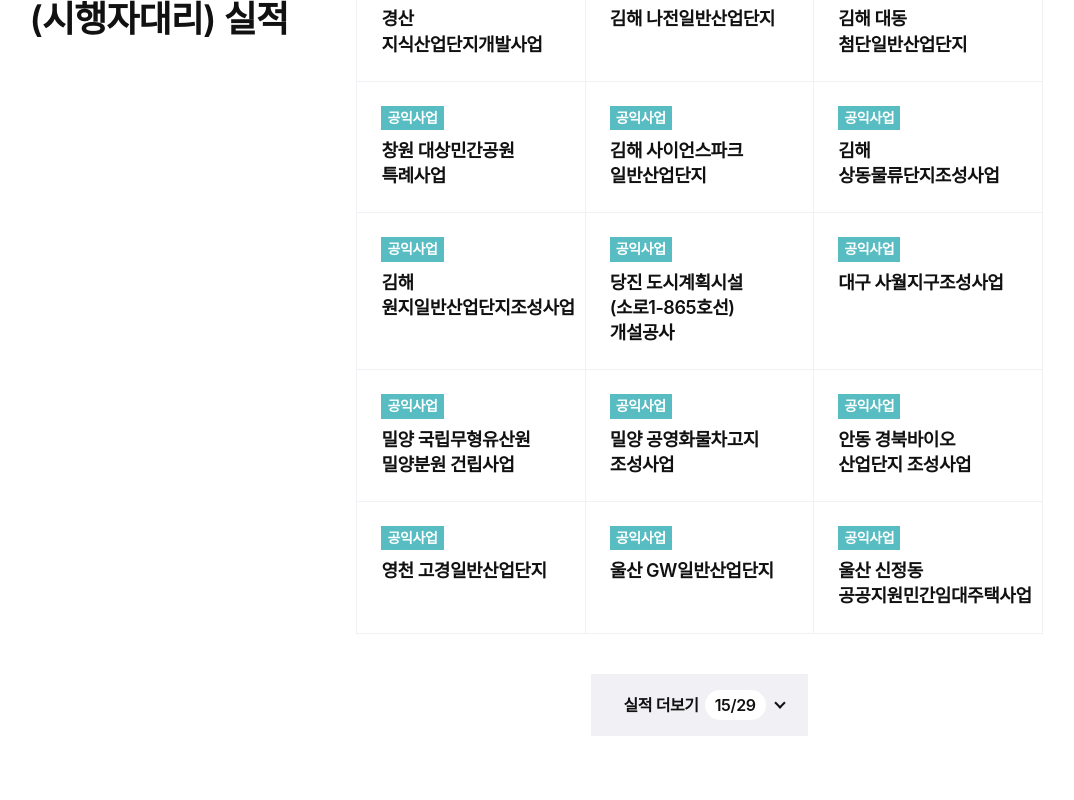
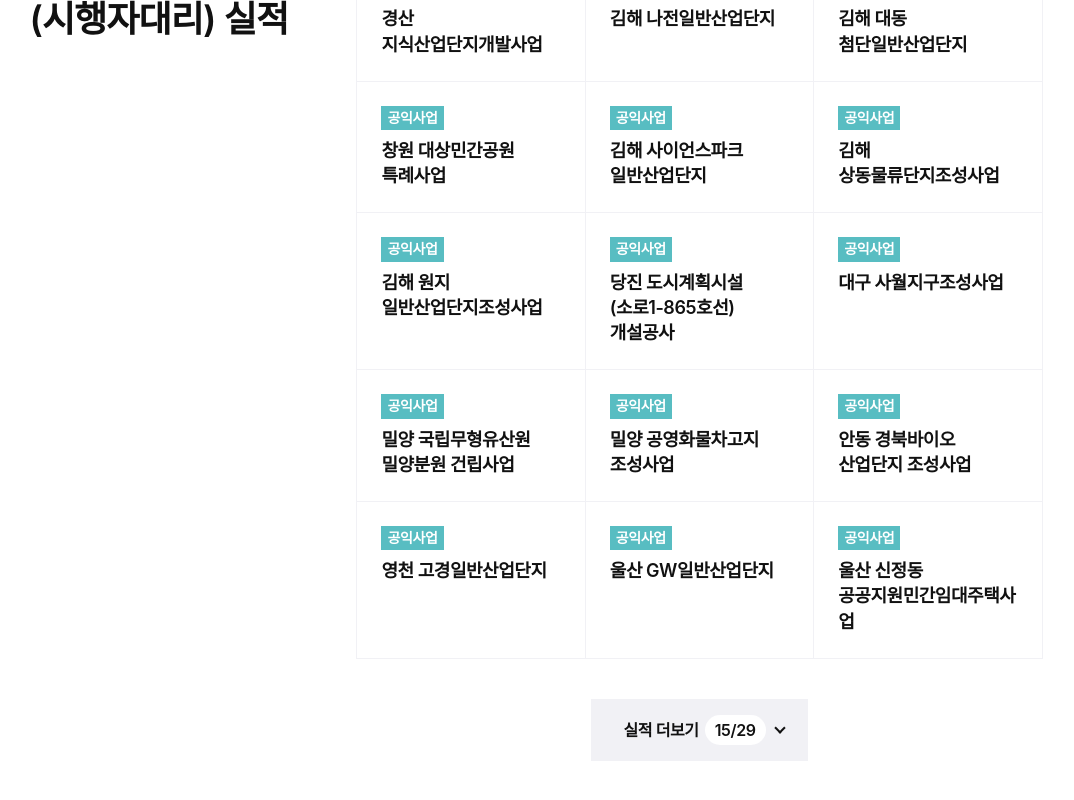
Before and after one commit to james-oh-dot/gyungkook, a React (Vite) app: page /practice/public in a window 1280 px wide. Shown: the part 2862-3662 px from the top of the page, without its empty margins (104-1178 px from the left). Built offline with nearby package versions, Linux system fonts and the light colour scheme; a web font is replaced by a local one.

Commit message:
fix: wrap long performance project names

```diff
--- a/src/pages/PublicProjectPage.tsx
+++ b/src/pages/PublicProjectPage.tsx
@@ -25,6 +25,7 @@ import {
 } from '../data/publicProject'
 import { LOCAL_TABS_ANCHOR_ID } from '../hooks/useScrollToLocalTabs'
 import { asset } from '../utils/asset'
+import { formatPerformanceTitle } from '../utils/performanceTitle'
 import '../pages/Renewal.css'
 import './PublicProject.css'
 
@@ -132,7 +133,9 @@ function ResultsBlock({
             {visible.map((item) => (
               <li key={item.id} className="renewal-result-card">
                 <span className="renewal-result-card__cat">{item.category}</span>
-                <p className="renewal-result-card__result">{item.result}</p>
+                <p className="renewal-result-card__result">
+                  {formatPerformanceTitle(item.result)}
+                </p>
               </li>
             ))}
           </ul>
--- a/src/pages/Renewal.css
+++ b/src/pages/Renewal.css
@@ -648,6 +648,7 @@
   letter-spacing: -0.45px;
   color: #111;
   word-break: keep-all;
+  overflow-wrap: anywhere;
 }
 
 .renewal-results__actions {
--- a/src/pages/RenewalPage.tsx
+++ b/src/pages/RenewalPage.tsx
@@ -26,6 +26,7 @@ import {
 import { useScrollGage } from '../hooks/useScrollGage'
 import { LOCAL_TABS_ANCHOR_ID } from '../hooks/useScrollToLocalTabs'
 import { asset } from '../utils/asset'
+import { formatPerformanceTitle } from '../utils/performanceTitle'
 import './Renewal.css'
 
 const BULLET_SRC = asset('assets/icon-bullet.svg')
@@ -609,7 +610,9 @@ export function RenewalPage() {
                         <span className="renewal-result-card__cat">
                           {item.category}
                         </span>
-                        <p className="renewal-result-card__result">{item.result}</p>
+                        <p className="renewal-result-card__result">
+                          {formatPerformanceTitle(item.result)}
+                        </p>
                       </li>
                     ))}
                   </ul>
--- /dev/null
+++ b/src/utils/performanceTitle.ts
@@ -0,0 +1,33 @@
+/**
+ * Supplied performance spreadsheets contain some project names without spaces
+ * between their meaningful legal/project terms. Add display-only spacing so a
+ * result card can wrap on those terms instead of overflowing its grid cell.
+ */
+const WORD_BOUNDARIES = [
+  '재정비촉진구역',
+  '도시환경정비사업',
+  '주택재개발정비사업',
+  '주택재건축정비사업',
+  '소규모재건축정비사업',
+  '소규모재개발사업',
+  '가로주택정비사업',
+  '주택재개발사업',
+  '주택재건축사업',
+  '지식산업단지개발사업',
+  '일반산업단지조성사업',
+  '일반산업단지개발사업',
+  '도시개발사업',
+  '택지개발사업',
+  '공공주택지구',
+  '지역주택사업',
+  '정비사업',
+]
+
+const BOUNDARY_PATTERN = new RegExp(
+  `(?<!\\s)(${WORD_BOUNDARIES.join('|')})`,
+  'g',
+)
+
+export function formatPerformanceTitle(title: string): string {
+  return title.replace(BOUNDARY_PATTERN, ' $1').replace(/\\s{2,}/g, ' ').trim()
+}
```
